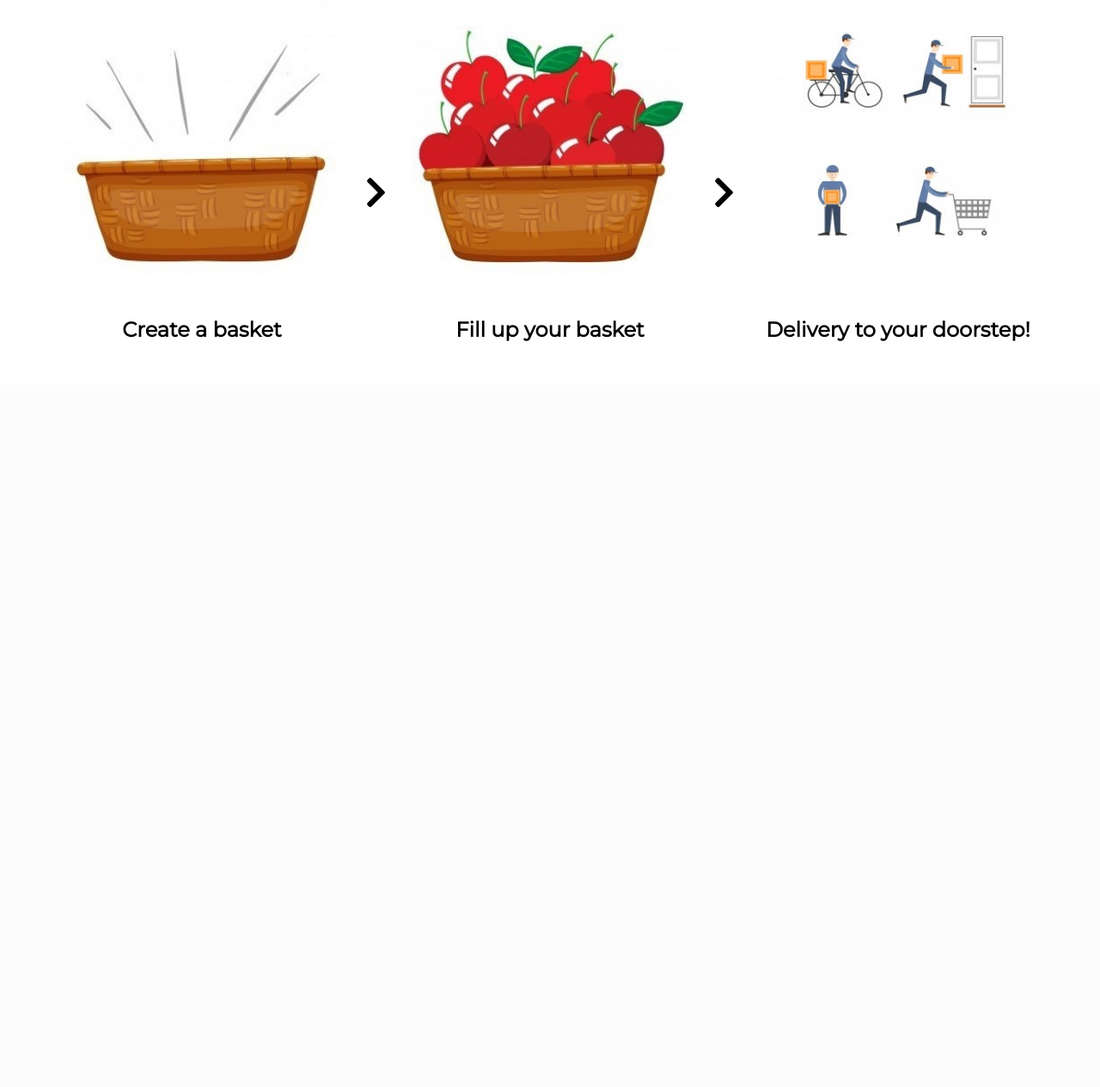
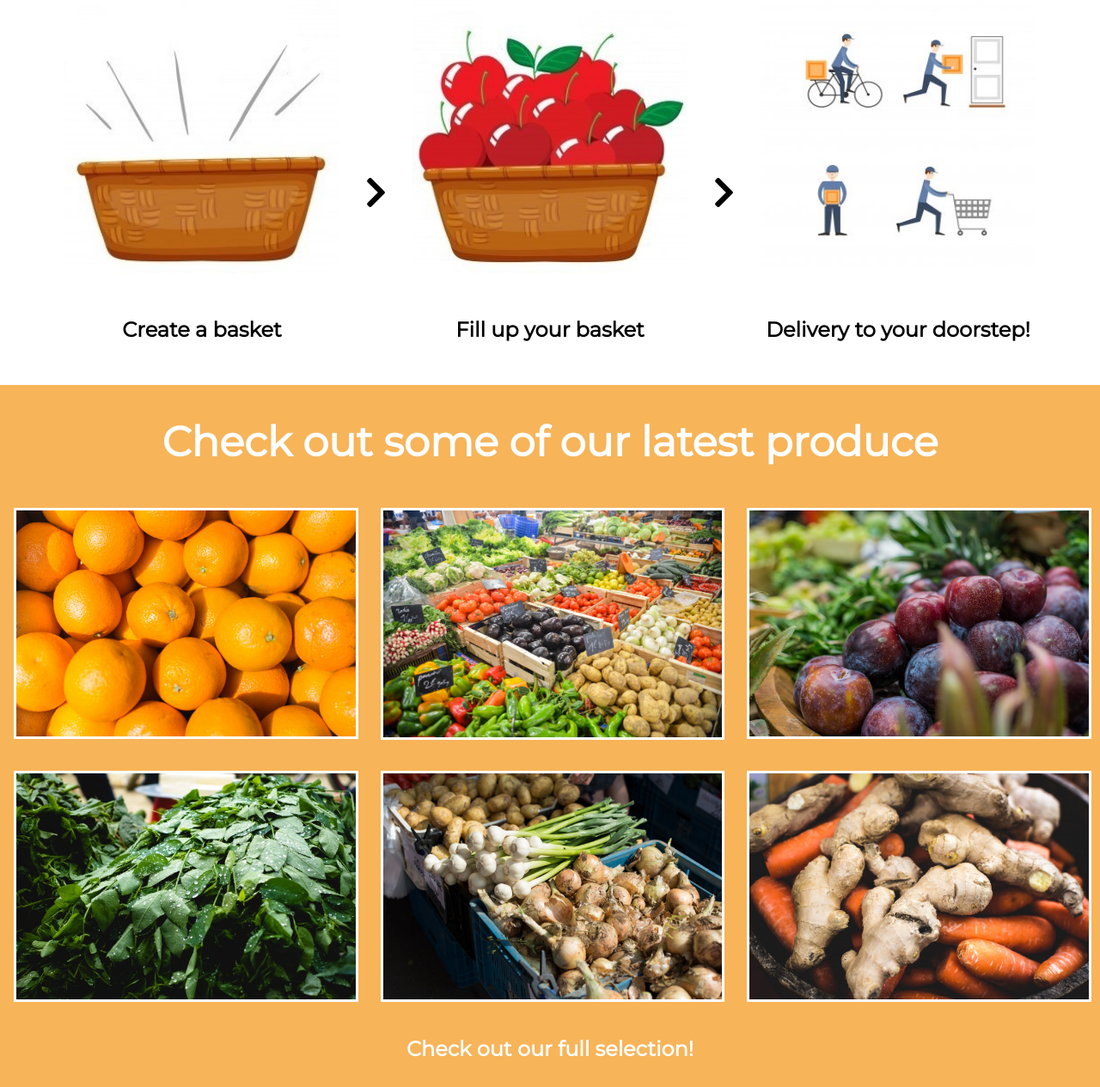
Before and after one commit to jyan500/GroceryStore, a Flask app: page / in a window 1280 px wide. Shown: the part 923-2188 px from the top of the page at 86% size. Before the commit the page ends 1320 px from the top, so only its background shows below. Run offline with Flask 2, Linux system fonts and the light colour scheme; some libraries are stand-ins or nearby versions.

Commit message:
added responsive image gallery

```diff
--- a/static/css/index.css
+++ b/static/css/index.css
@@ -56,6 +56,7 @@ header h1 {
   display: flex;
   justify-content: center;
   align-items: center;
+  flex-wrap: wrap;
 }
 .order .img-row .image {
   display: flex;
@@ -73,5 +74,78 @@ header h1 {
 .order .img-row i {
   font-size: 2.5em;
 }
+@media (min-width: 320px) and (max-width: 480px) {
+  .order .img-row i {
+    display: none;
+  }
+}
+@media (min-width: 481px) and (max-width: 767px) {
+  .order .img-row i {
+    display: none;
+  }
+}
+.latest {
+  padding-top: 5px;
+  padding-bottom: 10px;
+  min-height: 100vh;
+  background-color: #F7B459;
+  color: white;
+  text-align: center;
+}
+.latest h1 {
+  font-size: 3em;
+}
+.latest .produce-gallery .cell {
+  margin: 1rem;
+}
+.latest .produce-gallery img {
+  max-width: 100%;
+  border: 3px solid white;
+}
+@media (min-width: 320px) and (max-width: 480px) {
+  .latest .produce-gallery .cell {
+    display: block;
+  }
+}
+@media (min-width: 481px) and (max-width: 767px) {
+  .latest .produce-gallery {
+    display: flex;
+    flex-wrap: wrap;
+    flex-direction: row;
+  }
+  .latest .produce-gallery .cell {
+    width: calc(50% - 2rem);
+  }
+}
+@media (min-width: 768px) and (max-width: 1024px) {
+  .latest .produce-gallery {
+    display: flex;
+    flex-wrap: wrap;
+    flex-direction: row;
+  }
+  .latest .produce-gallery .cell {
+    width: calc(50% - 2rem);
+  }
+}
+@media (min-width: 768px) and (max-width: 1024px) and (orientation: landscape) {
+  .latest .produce-gallery {
+    display: flex;
+    flex-wrap: wrap;
+    flex-direction: row;
+  }
+  .latest .produce-gallery .cell {
+    width: calc(33.33% - 2rem);
+  }
+}
+@media (min-width: 1025px) {
+  .latest .produce-gallery {
+    display: flex;
+    flex-wrap: wrap;
+    flex-direction: row;
+  }
+  .latest .produce-gallery .cell {
+    width: calc(33.33% - 2rem);
+  }
+}
 
 /*# sourceMappingURL=index.css.map */
--- a/static/sass/_mixins.scss
+++ b/static/sass/_mixins.scss
@@ -54,7 +54,7 @@
 }
 
 @mixin desktop {
-	@media (min-width: #{$breakpoint_width_tablet + 1} ) and (max-width: #{$breakpoint_width_desktop}){
+	@media (min-width: #{$breakpoint_width_tablet + 1}){
 		@content;
 	}
 }
--- a/static/sass/index.scss
+++ b/static/sass/index.scss
@@ -45,6 +45,7 @@ header{
 		display: flex;
 		justify-content: center;
 		align-items: center;
+		flex-wrap: wrap;
 		.image {
 			display: flex;
 			align-items: center;
@@ -62,8 +63,83 @@ header{
 		i {
 			font-size: 2.5em;
 		}
+		@include mobile_portrait {
+			i {
+				display: none;
+			}
+		}
+		@include mobile_landscape {
+			i {
+				display: none;
+			}
+		}
+		@include tablet_portrait {
+
+		}
+		@include tablet_landscape {
+
+		}
+
 	}
 }
 .latest {
+	padding-top: 5px;
+	padding-bottom: 10px;
+	min-height: 100vh;
+	background-color: #F7B459;
+	color: white;
+	text-align: center;
+	h1 {
+		font-size: 3em;
+	}
+	h2 {
+	}
+	.produce-gallery {
+		.cell {
+			margin: 1rem;
+		}
+		img {
+			max-width: 100%;
+			border: 3px solid white;
+		}
+		@include mobile_portrait {
+			.cell {
+				display: block;
+			}
+		}
+		@include mobile_landscape {
+			display: flex;
+			flex-wrap: wrap;
+			flex-direction: row;
+			.cell {
+				width: calc(50% - 2rem);
+			}
+		}
+		@include tablet_portrait {
+			display: flex;
+			flex-wrap: wrap;
+			flex-direction: row;
+			.cell {
+				width: calc(50% - 2rem);
+			}
+		}
+		@include tablet_landscape {
+			display: flex;
+			flex-wrap: wrap;
+			flex-direction: row;
+			.cell {
+				width: calc(33.33% - 2rem);
+			}
 
+		}
+		@include desktop {
+			display: flex;
+			flex-wrap: wrap;
+			flex-direction: row;
+			.cell {
+				width: calc(33.33% - 2rem);
+			}
+		}
+
+	}
 }
--- a/templates/index.html
+++ b/templates/index.html
@@ -45,7 +45,28 @@
 			</div>
 		</div>
 		<div class = "latest">
-
+			<h1> Check out some of our latest produce </h1>
+			<div class = "produce-gallery">
+				<div class = "cell">
+					<img src = "/static/assets/oranges.jpg"/>
+				</div>
+				<div class = "cell">
+					<img src = "/static/assets/vegetables.jpg"/>
+				</div>
+				<div class = "cell">
+					<img src = "/static/assets/plums.jpg"/>
+				</div>
+				<div class = "cell">
+					<img src = "/static/assets/asian-herbs.jpg"/>
+				</div>
+				<div class = "cell">
+					<img src = "/static/assets/spring-onions.jpg"/>
+				</div>
+				<div class = "cell">
+					<img src = "/static/assets/ginger-carrot.jpg"/>
+				</div>
+			</div>
+			<h2> Check out our full selection! </h2>
 		</div>
 	</main>
 	<footer>
```
Also changed, not shown: Photo_Credits.txt (+20 -2 lines), static/assets/asian-herbs.jpg (added), static/assets/ginger-carrot.jpg (added), static/assets/oranges.jpg (added), static/assets/plums.jpg (added), static/assets/spring-onions.jpg (added), static/assets/vegetables.jpg (renamed from static/assets/food-healthy-vegetables-potatoes.jpg), 1 other file.
